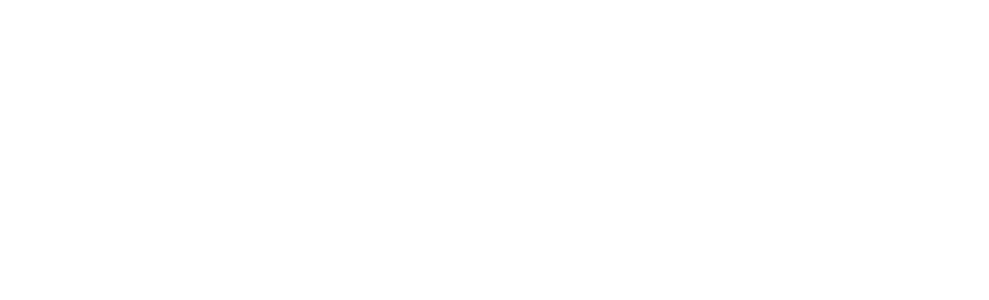
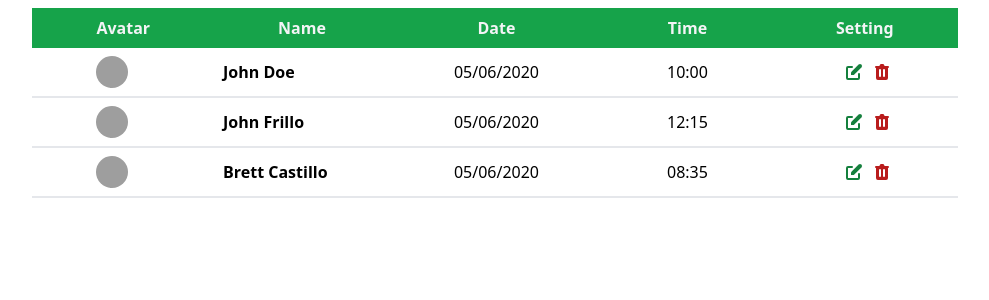
Before and after one commit to amiralitaheri-it/users-list-react, a React (Create React App) app: page / in a window 1280 px wide. Shown: the top 300 px of the page, without its empty margins (145-1134 px from the left). Built offline with nearby package versions, Linux system fonts and the light colour scheme; grey boxes are pictures that could not be loaded.

Commit message:
add simple table template

```diff
--- a/src/App.js
+++ b/src/App.js
@@ -1,5 +1,185 @@
 export default function App() {
     return (
-        <></>
+        <div className="mt-2">
+            <table className="max-w-5xl mx-auto table-auto">
+                <thead className="justify-between">
+                <tr className="bg-green-600">
+                    <th className="px-16 py-2">
+                        <span className="text-gray-100 font-semibold">Avatar</span>
+                    </th>
+                    <th className="px-16 py-2">
+                        <span className="text-gray-100 font-semibold">Name</span>
+                    </th>
+
+                    <th className="px-16 py-2">
+                        <span className="text-gray-100 font-semibold">Date</span>
+                    </th>
+
+                    <th className="px-16 py-2">
+                        <span className="text-gray-100 font-semibold">Time</span>
+                    </th>
+
+                    <th className="px-16 py-2">
+                        <span className="text-gray-100 font-semibold">Setting</span>
+                    </th>
+                </tr>
+                </thead>
+                <tbody className="bg-gray-200">
+                <tr className="bg-white border-b-2 border-gray-200">
+                    <td className="px-16 py-2 flex flex-row items-center">
+                        <img
+                            className="h-8 w-8 rounded-full object-cover "
+                            src="https://randomuser.me/api/portraits/men/30.jpg"
+                            alt=""
+                        />
+                    </td>
+                    <td>
+                        <span className="text-center ml-2 font-semibold">John Doe</span>
+                    </td>
+
+                    <td className="px-16 py-2">
+                        <span>05/06/2020</span>
+                    </td>
+                    <td className="px-16 py-2">
+                        <span>10:00</span>
+                    </td>
+
+                    <td className="px-16 py-2">
+              <span className="text-yellow-500 flex">
+              <svg
+                  xmlns="http://www.w3.org/2000/svg"
+                  className="h-5 w-5 text-green-700 mx-2"
+                  viewBox="0 0 20 20"
+                  fill="currentColor"
+              >
+                                            <path
+                                                d="M17.414 2.586a2 2 0 00-2.828 0L7 10.172V13h2.828l7.586-7.586a2 2 0 000-2.828z"
+                                            />
+                                            <path
+                                                fill-rule="evenodd"
+                                                d="M2 6a2 2 0 012-2h4a1 1 0 010 2H4v10h10v-4a1 1 0 112 0v4a2 2 0 01-2 2H4a2 2 0 01-2-2V6z"
+                                                clip-rule="evenodd"
+                                            />
+                                        </svg>
+                 <svg
+                     xmlns="http://www.w3.org/2000/svg"
+                     className="h-5 w-5 text-red-700"
+                     viewBox="0 0 20 20"
+                     fill="currentColor"
+                 >
+                                                <path
+                                                    fill-rule="evenodd"
+                                                    d="M9 2a1 1 0 00-.894.553L7.382 4H4a1 1 0 000 2v10a2 2 0 002 2h8a2 2 0 002-2V6a1 1 0 100-2h-3.382l-.724-1.447A1 1 0 0011 2H9zM7 8a1 1 0 012 0v6a1 1 0 11-2 0V8zm5-1a1 1 0 00-1 1v6a1 1 0 102 0V8a1 1 0 00-1-1z"
+                                                    clip-rule="evenodd"
+                                                />
+                                            </svg>
+              </span>
+                    </td>
+                </tr>
+                <tr className="bg-white border-b-2 border-gray-200">
+                    <td className="px-16 py-2 flex flex-row items-center">
+                        <img
+                            className="h-8 w-8 rounded-full object-cover "
+                            src="https://randomuser.me/api/portraits/men/76.jpg"
+                            alt=""
+                        />
+                    </td>
+                    <td>
+                        <span className="text-center ml-2 font-semibold">John Frillo</span>
+                    </td>
+
+                    <td className="px-16 py-2">
+                        <span>05/06/2020</span>
+                    </td>
+                    <td className="px-16 py-2">
+                        <span>12:15</span>
+                    </td>
+
+                    <td className="px-16 py-2">
+              <span className="text-yellow-500 flex">
+              <svg
+                  xmlns="http://www.w3.org/2000/svg"
+                  className="h-5 w-5 text-green-700 mx-2"
+                  viewBox="0 0 20 20"
+                  fill="currentColor"
+              >
+                                            <path
+                                                d="M17.414 2.586a2 2 0 00-2.828 0L7 10.172V13h2.828l7.586-7.586a2 2 0 000-2.828z"
+                                            />
+                                            <path
+                                                fill-rule="evenodd"
+                                                d="M2 6a2 2 0 012-2h4a1 1 0 010 2H4v10h10v-4a1 1 0 112 0v4a2 2 0 01-2 2H4a2 2 0 01-2-2V6z"
+                                                clip-rule="evenodd"
+                                            />
+                                        </svg>
+                 <svg
+                     xmlns="http://www.w3.org/2000/svg"
+                     className="h-5 w-5 text-red-700"
+                     viewBox="0 0 20 20"
+                     fill="currentColor"
+                 >
+                                                <path
+                                                    fill-rule="evenodd"
+                                                    d="M9 2a1 1 0 00-.894.553L7.382 4H4a1 1 0 000 2v10a2 2 0 002 2h8a2 2 0 002-2V6a1 1 0 100-2h-3.382l-.724-1.447A1 1 0 0011 2H9zM7 8a1 1 0 012 0v6a1 1 0 11-2 0V8zm5-1a1 1 0 00-1 1v6a1 1 0 102 0V8a1 1 0 00-1-1z"
+                                                    clip-rule="evenodd"
+                                                />
+                                            </svg>
+              </span>
+                    </td>
+                </tr>
+                <tr className="bg-white border-b-2 border-gray-200">
+                    <td className="px-16 py-2 flex flex-row items-center">
+                        <img
+                            className="h-8 w-8 rounded-full object-cover "
+                            src="https://randomuser.me/api/portraits/men/38.jpg"
+                            alt=""
+                        />
+                    </td>
+                    <td>
+                        <span className="text-center ml-2 font-semibold">Brett Castillo</span>
+                    </td>
+
+                    <td className="px-16 py-2">
+                        <span>05/06/2020</span>
+                    </td>
+                    <td className="px-16 py-2">
+                        <span>08:35</span>
+                    </td>
+
+                    <td className="px-16 py-2">
+              <span className="text-yellow-500 flex">
+                  <svg
+                      xmlns="http://www.w3.org/2000/svg"
+                      className="h-5 w-5 text-green-700 mx-2"
+                      viewBox="0 0 20 20"
+                      fill="currentColor"
+                  >
+                                            <path
+                                                d="M17.414 2.586a2 2 0 00-2.828 0L7 10.172V13h2.828l7.586-7.586a2 2 0 000-2.828z"
+                                            />
+                                            <path
+                                                fill-rule="evenodd"
+                                                d="M2 6a2 2 0 012-2h4a1 1 0 010 2H4v10h10v-4a1 1 0 112 0v4a2 2 0 01-2 2H4a2 2 0 01-2-2V6z"
+                                                clip-rule="evenodd"
+                                            />
+                                        </svg>
+                 <svg
+                     xmlns="http://www.w3.org/2000/svg"
+                     className="h-5 w-5 text-red-700"
+                     viewBox="0 0 20 20"
+                     fill="currentColor"
+                 >
+                                                <path
+                                                    fill-rule="evenodd"
+                                                    d="M9 2a1 1 0 00-.894.553L7.382 4H4a1 1 0 000 2v10a2 2 0 002 2h8a2 2 0 002-2V6a1 1 0 100-2h-3.382l-.724-1.447A1 1 0 0011 2H9zM7 8a1 1 0 012 0v6a1 1 0 11-2 0V8zm5-1a1 1 0 00-1 1v6a1 1 0 102 0V8a1 1 0 00-1-1z"
+                                                    clip-rule="evenodd"
+                                                />
+                                            </svg>
+              </span>
+                    </td>
+                </tr>
+                </tbody>
+            </table>
+        </div>
     );
 }
```
